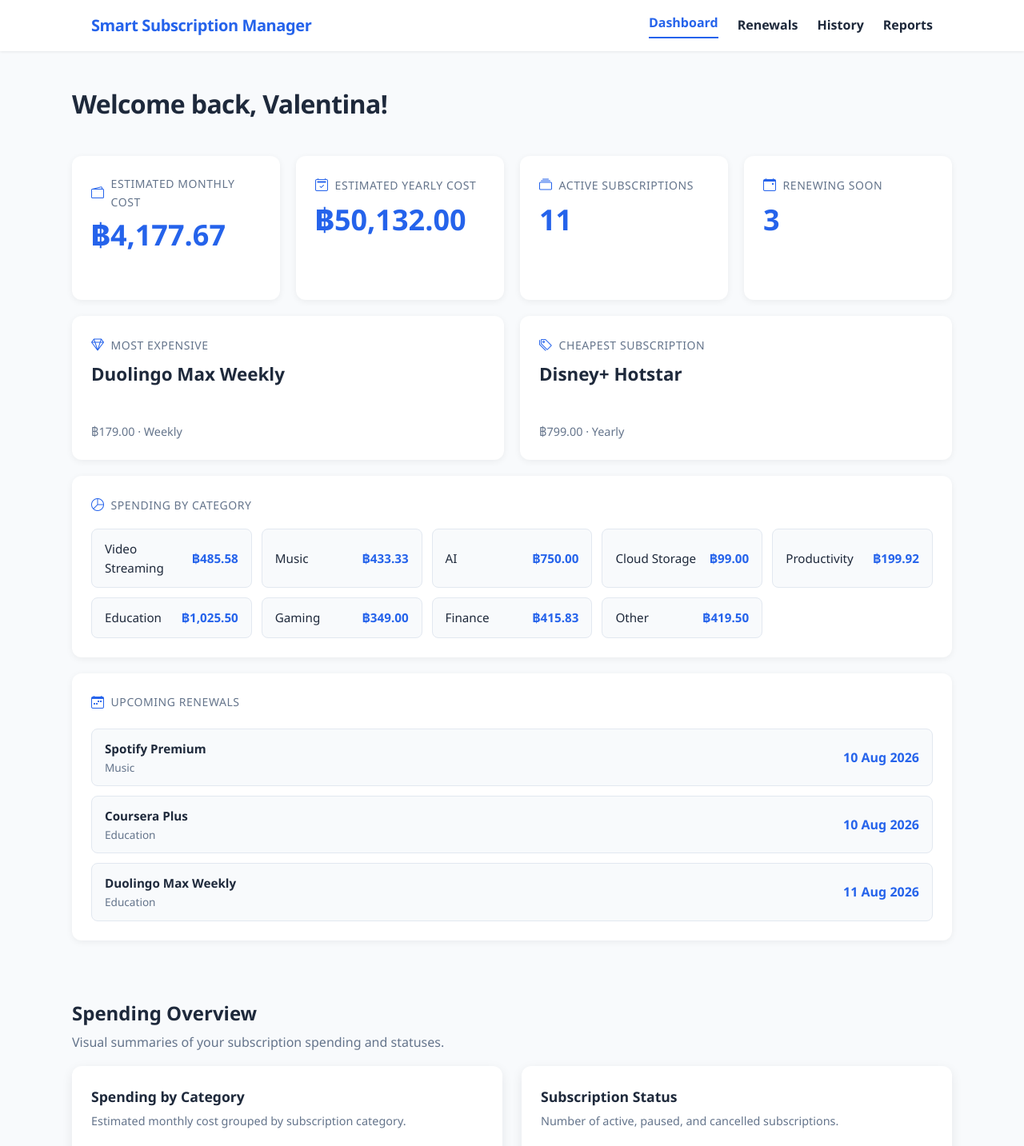
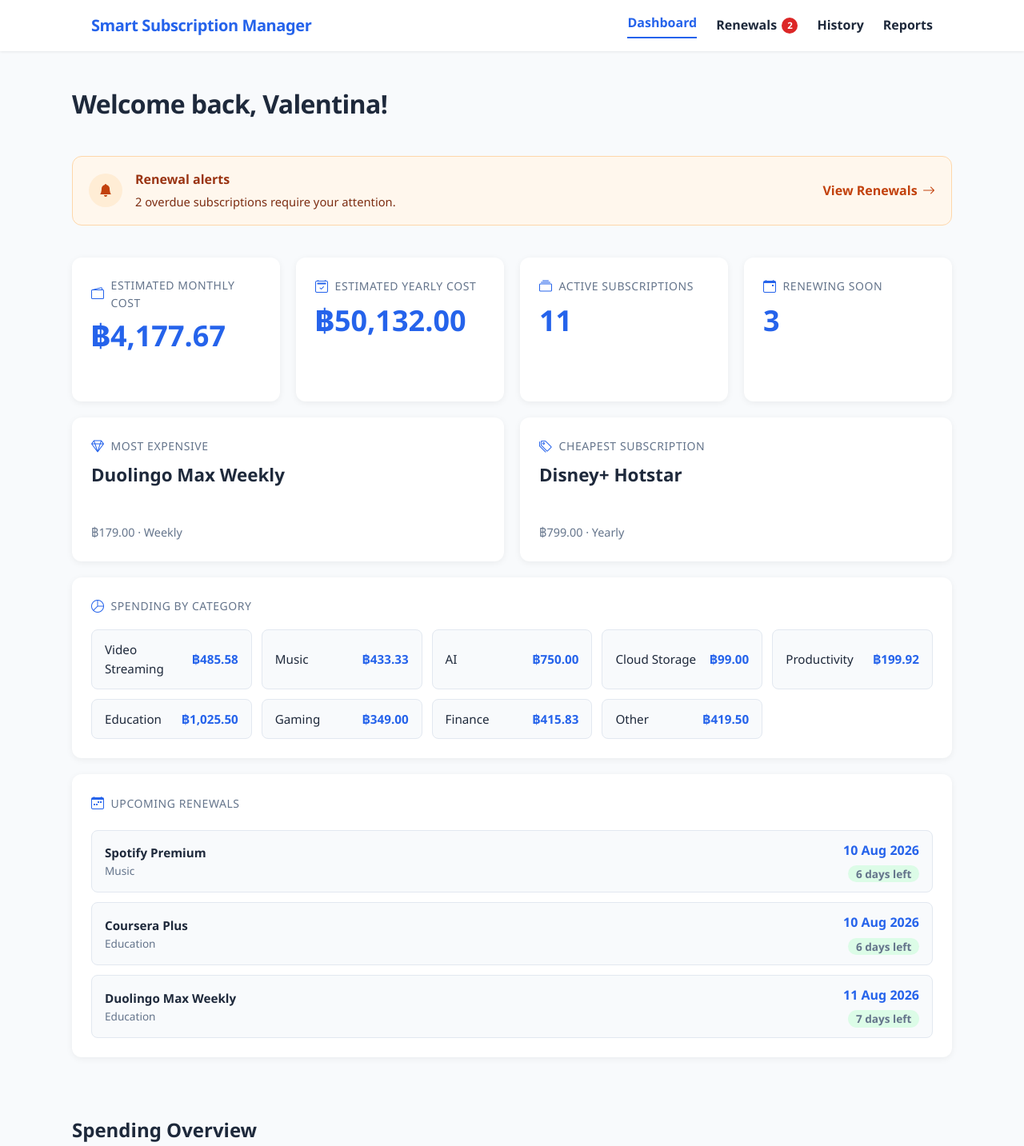
Before and after one commit to patelvalentina-hub/Smart-Subscription-Manager, a Flask app: page /dashboard in a window 1280 px wide. Shown: the top 1433 px of the page at 80% size. Run offline with Flask 3, Linux system fonts and the light colour scheme.

Commit message:
Complete Sprint 10: Renewal management and history

```diff
--- a/app/static/css/style.css
+++ b/app/static/css/style.css
@@ -1636,3 +1636,138 @@ body {
 .renewal-history-clear:hover {
     background-color: var(--color-primary-dark);
 }
+
+.navbar__link {
+    display: inline-flex;
+    align-items: center;
+    gap: 0.4rem;
+}
+
+.navbar__notification-badge {
+    min-width: 1.25rem;
+    height: 1.25rem;
+    padding: 0 0.35rem;
+
+    display: inline-flex;
+    align-items: center;
+    justify-content: center;
+
+    border-radius: 999px;
+    background-color: #dc2626;
+    color: #ffffff;
+
+    font-size: 0.72rem;
+    font-weight: 700;
+    line-height: 1;
+}
+
+/* ==========================
+   Dashboard Renewal Alert
+========================== */
+
+.renewal-alert {
+    display: flex;
+    align-items: center;
+    gap: 1rem;
+
+    padding: 1rem 1.25rem;
+
+    background-color: #fff7ed;
+    border: 1px solid #fed7aa;
+    border-radius: var(--radius-lg);
+}
+
+.renewal-alert__icon {
+    display: grid;
+    place-items: center;
+    flex: 0 0 42px;
+
+    width: 42px;
+    height: 42px;
+
+    border-radius: 50%;
+    background-color: #ffedd5;
+    color: #c2410c;
+}
+
+.renewal-alert__content {
+    flex: 1;
+}
+
+.renewal-alert__content h2 {
+    margin: 0;
+    color: #9a3412;
+    font-size: 1rem;
+}
+
+.renewal-alert__content p {
+    margin-top: 0.2rem;
+    color: #7c2d12;
+    font-size: 0.92rem;
+}
+
+.renewal-alert__link {
+    display: inline-flex;
+    align-items: center;
+    gap: 0.4rem;
+
+    color: #c2410c;
+    font-weight: 700;
+    text-decoration: none;
+    white-space: nowrap;
+}
+
+.renewal-alert__link:hover {
+    color: #9a3412;
+}
+
+@media (max-width: 640px) {
+    .renewal-alert {
+        align-items: flex-start;
+        flex-wrap: wrap;
+    }
+
+    .renewal-alert__link {
+        width: 100%;
+        margin-left: 58px;
+    }
+}
+
+/* ==========================
+   Dashboard Reminder Badges
+========================== */
+
+.stats__renewal-status {
+    display: flex;
+    align-items: flex-end;
+    flex-direction: column;
+    gap: 0.35rem;
+}
+
+.reminder-badge {
+    display: inline-flex;
+    align-items: center;
+
+    padding: 0.25rem 0.6rem;
+
+    border-radius: 999px;
+
+    font-size: 0.75rem;
+    font-weight: 700;
+    line-height: 1;
+}
+
+.reminder-badge--overdue {
+    background-color: #fee2e2;
+    color: #b91c1c;
+}
+
+.reminder-badge--due-today {
+    background-color: #fef3c7;
+    color: #92400e;
+}
+
+.reminder-badge--upcoming {
+    background-color: #dcfce7;
+    color: #166534;
+}
--- a/app/templates/base.html
+++ b/app/templates/base.html
@@ -30,8 +30,26 @@
                     Dashboard
                 </a>
 
-                <a href="{{ url_for('renewals') }}" class="navbar__link {% if request.endpoint == 'renewals' %}navbar__link--active{% endif %}">
-                    Renewals
+                <a
+                    href="{{ url_for('renewals') }}"
+                    class="navbar__link
+                    {% if request.endpoint in [
+                        'renewals',
+                        'renew_subscription_confirmation'
+                    ] %}
+                        navbar__link--active
+                    {% endif %}"
+                >
+                    <span>Renewals</span>
+
+                    {% if renewal_attention_count > 0 %}
+                        <span
+                            class="navbar__notification-badge"
+                            aria-label="{{ renewal_attention_count }} renewals require attention"
+                        >
+                            {{ renewal_attention_count }}
+                        </span>
+                    {% endif %}
                 </a>
 
                 <a href="{{ url_for('renewal_history') }}" class="navbar__link {% if request.endpoint == 'renewal_history' %}navbar__link--active{% endif %}">
--- a/app/templates/dashboard.html
+++ b/app/templates/dashboard.html
@@ -7,6 +7,48 @@
 
             <!-- Welcome heading -->
             <h1 class="dashboard__welcome">Welcome back, Valentina!</h1>
+
+            {% if overdue_count > 0 or due_today_count > 0 %}
+                <section class="renewal-alert" aria-label="Renewal alerts">
+
+                    <div class="renewal-alert__icon">
+                        <i class="bi bi-bell-fill"></i>
+                    </div>
+
+                    <div class="renewal-alert__content">
+                        <h2>Renewal alerts</h2>
+
+                        <p>
+                            {% if overdue_count > 0 %}
+                                {{ overdue_count }}
+                                overdue subscription{% if overdue_count != 1 %}s{% endif %}
+                            {% endif %}
+
+                            {% if overdue_count > 0 and due_today_count > 0 %}
+                                and
+                            {% endif %}
+
+                            {% if due_today_count > 0 %}
+                                {{ due_today_count }}
+                                subscription{% if due_today_count != 1 %}s{% endif %}
+                                due today
+                            {% endif %}
+
+                            require{% if overdue_count + due_today_count == 1 %}s{% endif %}
+                            your attention.
+                        </p>
+                    </div>
+
+                    <a
+                        href="{{ url_for('renewals') }}"
+                        class="renewal-alert__link"
+                    >
+                        View Renewals
+                        <i class="bi bi-arrow-right"></i>
+                    </a>
+
+                </section>
+            {% endif %}
 
             <!-- Statistic cards -->
             <section class="stats" aria-label="Subscription statistics">
@@ -142,23 +184,52 @@
                     <div class="stats__renewal-list">
 
                         {% for subscription in upcoming_renewals %}
+                        {% set days = calculate_days_remaining(subscription.next_renewal_date) %}
+
                         <div class="stats__renewal-item">
+
                             <div>
                                 <strong>{{ subscription.name }}</strong>
                                 <span>{{ subscription.category }}</span>
                             </div>
 
+                            <div class="stats__renewal-status">
+
                                 <time datetime="{{ subscription.next_renewal_date }}">
                                     {{ subscription.next_renewal_date.strftime("%d %b %Y") }}
                                 </time>
+
+                                {% if days < 0 %}
+                                    <span class="reminder-badge reminder-badge--overdue">
+                                        Overdue
+                                    </span>
+
+                                {% elif days == 0 %}
+                                    <span class="reminder-badge reminder-badge--due-today">
+                                        Due Today
+                                    </span>
+
+                                {% else %}
+                                    <span class="reminder-badge reminder-badge--upcoming">
+                                        {{ days }} day{% if days != 1 %}s{% endif %} left
+                                    </span>
+
+                                {% endif %}
+
                             </div>
+
+                        </div>
+
                     {% endfor %}
 
                 </div>
+
                 {% else %}
+
                 <p class="stats__value stats__value--text">
                     No renewals in the next 7 days
                 </p>
+
                 {% endif %}
                 </article>
 
--- a/run.py
+++ b/run.py
@@ -140,6 +140,18 @@ def dashboard():
         for amount in category_totals.values()
     ]
     upcoming_renewals = get_upcoming_renewals()
+    today = date.today()
+
+    overdue_count = Subscription.query.filter(
+        Subscription.status == "Active",
+        Subscription.next_renewal_date < today,
+    ).count()
+
+    due_today_count = Subscription.query.filter(
+        Subscription.status == "Active",
+        Subscription.next_renewal_date == today,
+    ).count()
+
 
     return render_template(
     "dashboard.html",
@@ -161,8 +173,24 @@ def dashboard():
     monthly_cost_labels=monthly_cost_labels,
     monthly_cost_amounts=monthly_cost_amounts,
     upcoming_renewals=upcoming_renewals,
+    overdue_count=overdue_count,
+    due_today_count=due_today_count,
+    calculate_days_remaining=calculate_days_remaining,
     )
 
+
+@app.context_processor
+def inject_renewal_attention_count():
+    today = date.today()
+
+    renewal_attention_count = Subscription.query.filter(
+        Subscription.status == "Active",
+        Subscription.next_renewal_date <= today,
+    ).count()
+
+    return {
+        "renewal_attention_count": renewal_attention_count,
+    }
 
 
 @app.route("/add_subscription", methods=["GET", "POST"])
```
Also changed, not shown: PROJECT_ROADMAP.md (+28 -14 lines), instance/subscriptions.db. Lines whose indentation alone changed are shown as unchanged.
